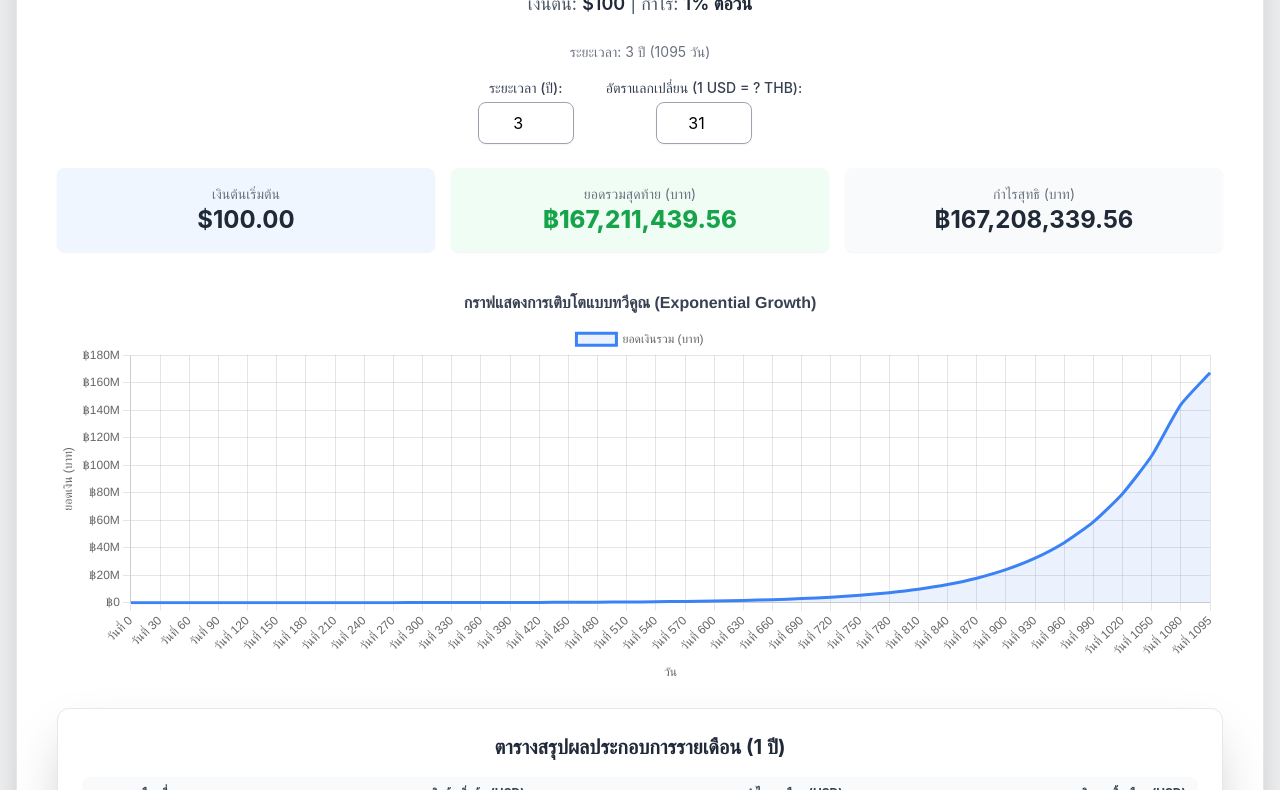
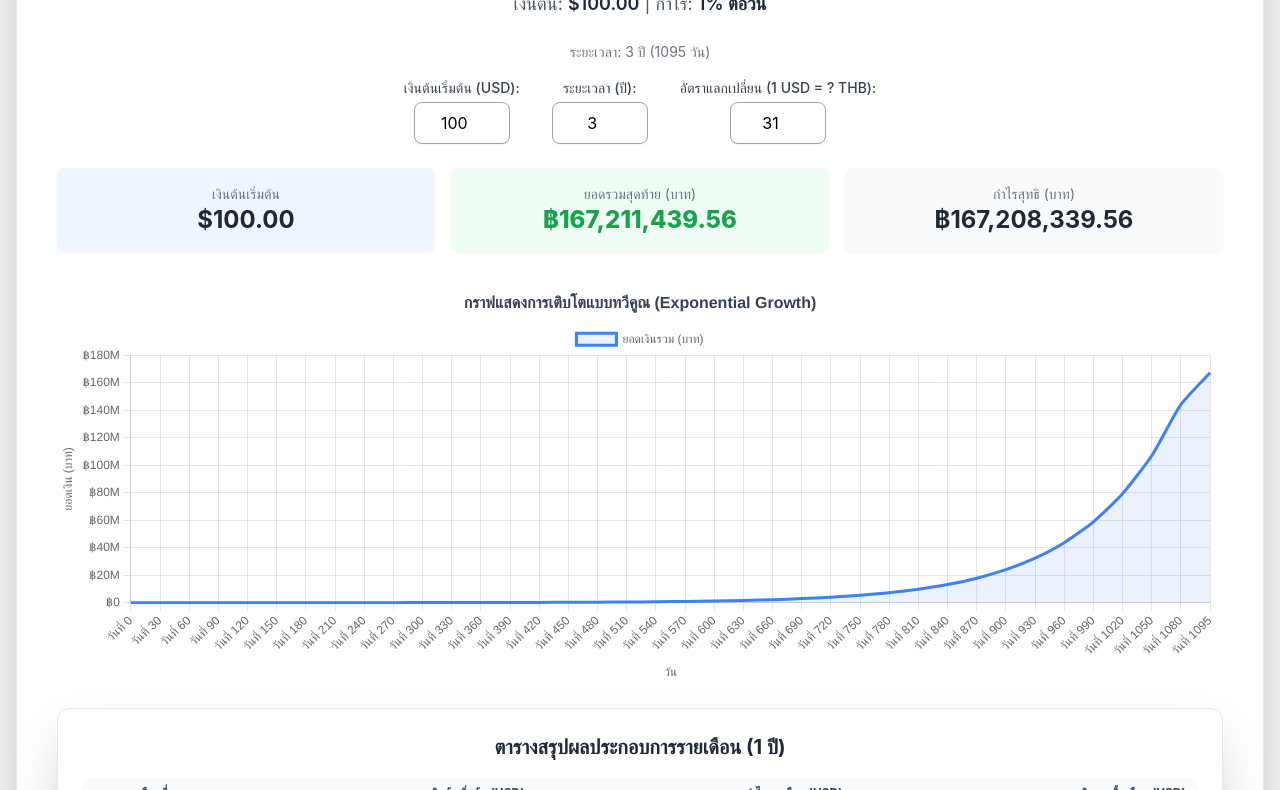
Before and after one commit to jamorn/Compound_Interest_Chart, a plain HTML site: page index.html in a window 1280 px wide. Shown: the part 115-905 px from the top of the page. Drawn offline with nearby package versions, Linux system fonts and the light colour scheme.

Commit message:
Update index.html
change input เงินต้น

```diff
--- a/index.html
+++ b/index.html
@@ -28,14 +28,20 @@
             🚀 เครื่องมือคำนวณการเติบโตของเงินทุน
         </h1>
         <p class="text-base sm:text-lg text-gray-600 mb-6 text-center">
-            เงินต้น: <span class="font-semibold text-gray-800">$100</span> | กำไร: <span class="font-semibold text-gray-800">1% ต่อวัน</span>
+            เงินต้น: <span id="initialCapitalDisplay" class="font-semibold text-gray-800">$100</span> | กำไร: <span class="font-semibold text-gray-800">1% ต่อวัน</span>
         </p>
         <p class="text-center text-sm text-gray-500 mb-4">
             ระยะเวลา: <span id="durationDisplay">3 ปี (1095 วัน)</span>
         </p>
 
-        <!-- Input Section for Year and Exchange Rate -->
+        <!-- Input Section for Capital, Year and Exchange Rate -->
         <div class="flex flex-col sm:flex-row items-center justify-center mb-6 space-y-4 sm:space-y-0 sm:space-x-8">
+            <div class="flex flex-col items-center">
+                <label for="initialCapitalInput" class="text-sm font-medium text-gray-700 mb-1">เงินต้นเริ่มต้น (USD):</label>
+                <input type="number" id="initialCapitalInput" value="100" min="100" class="w-24 px-4 py-2 text-center border border-gray-400 rounded-lg shadow-sm focus:outline-none focus:ring-2 focus:ring-blue-500 focus:border-blue-500 transition-colors duration-200">
+                <!-- Warning message added here -->
+                <p id="capitalWarning" class="text-red-500 text-xs mt-1 hidden">เงินต้นขั้นต่ำคือ $100</p>
+            </div>
             <div class="flex flex-col items-center">
                 <label for="yearInput" class="text-sm font-medium text-gray-700 mb-1">ระยะเวลา (ปี):</label>
                 <input type="number" id="yearInput" value="3" step="1" min="1" max="5" class="w-24 px-4 py-2 text-center border border-gray-400 rounded-lg shadow-sm focus:outline-none focus:ring-2 focus:ring-blue-500 focus:border-blue-500 transition-colors duration-200">
@@ -50,7 +56,7 @@
         <div class="grid grid-cols-1 sm:grid-cols-3 gap-4 mb-8 text-center">
             <div class="bg-blue-50 p-4 rounded-lg shadow-sm">
                 <p class="text-sm text-gray-500">เงินต้นเริ่มต้น</p>
-                <p class="text-2xl font-bold text-gray-800">$100.00</p>
+                <p id="summaryInitialCapital" class="text-2xl font-bold text-gray-800">$100.00</p>
             </div>
             <div class="bg-green-50 p-4 rounded-lg shadow-sm">
                 <p class="text-sm text-gray-500">ยอดรวมสุดท้าย (บาท)</p>
@@ -114,9 +120,11 @@
     </div>
     <script>
         document.addEventListener('DOMContentLoaded', () => {
-            const initialCapitalUSD = 100;
             const dailyRate = 0.01;
 
+            const initialCapitalInput = document.getElementById('initialCapitalInput');
+            const initialCapitalDisplay = document.getElementById('initialCapitalDisplay');
+            const summaryInitialCapital = document.getElementById('summaryInitialCapital');
             const yearInput = document.getElementById('yearInput');
             const exchangeRateInput = document.getElementById('exchangeRateInput');
             const durationDisplay = document.getElementById('durationDisplay');
@@ -125,10 +133,11 @@
             const ctx = document.getElementById('compoundingChart').getContext('2d');
             const yearlySummaryTableBody = document.querySelector('#yearlySummaryTable tbody');
             const dailyTradingTableBody = document.querySelector('#dailyTradingTable tbody');
+            const capitalWarning = document.getElementById('capitalWarning');
 
             let compoundingChart = null; // Reference to the chart instance
 
-            function generateYearlySummaryTable() {
+            function generateYearlySummaryTable(initialCapitalUSD) {
                 yearlySummaryTableBody.innerHTML = '';
                 let currentCapital = initialCapitalUSD;
                 const monthlyGrowthFactor = Math.pow(1 + dailyRate, 30);
@@ -156,7 +165,7 @@
                 }
             }
 
-            function generateDailyTradingTable() {
+            function generateDailyTradingTable(initialCapitalUSD) {
                 dailyTradingTableBody.innerHTML = '';
                 let currentCapital = initialCapitalUSD;
 
@@ -188,6 +197,23 @@
 
 
             function updateChartAndSummary() {
+                // Get the initial capital from the input field
+                const rawInitialCapital = parseFloat(initialCapitalInput.value);
+
+                // Show/hide warning message based on input value
+                if (rawInitialCapital < 100) {
+                    capitalWarning.classList.remove('hidden');
+                } else {
+                    capitalWarning.classList.add('hidden');
+                }
+
+                // Use a minimum of 100 for all calculations, regardless of input
+                const initialCapitalUSD = Math.max(100, rawInitialCapital || 100);
+
+                // Update the displayed initial capital values
+                initialCapitalDisplay.textContent = `$${initialCapitalUSD.toFixed(2)}`;
+                summaryInitialCapital.textContent = `$${initialCapitalUSD.toFixed(2)}`;
+
                 const years = parseInt(yearInput.value) || 0;
                 const totalDays = years * 365;
                 const exchangeRate = parseFloat(exchangeRateInput.value) || 0;
@@ -285,15 +311,16 @@
                     }
                 });
 
-                // Call the functions to generate the tables
-                generateYearlySummaryTable();
-                generateDailyTradingTable();
+                // Pass the dynamic initial capital to the table generation functions
+                generateYearlySummaryTable(initialCapitalUSD);
+                generateDailyTradingTable(initialCapitalUSD);
             }
 
             // Initial render
             updateChartAndSummary();
 
             // Add event listeners to input fields
+            initialCapitalInput.addEventListener('input', updateChartAndSummary);
             yearInput.addEventListener('input', updateChartAndSummary);
             exchangeRateInput.addEventListener('input', updateChartAndSummary);
         });
```
